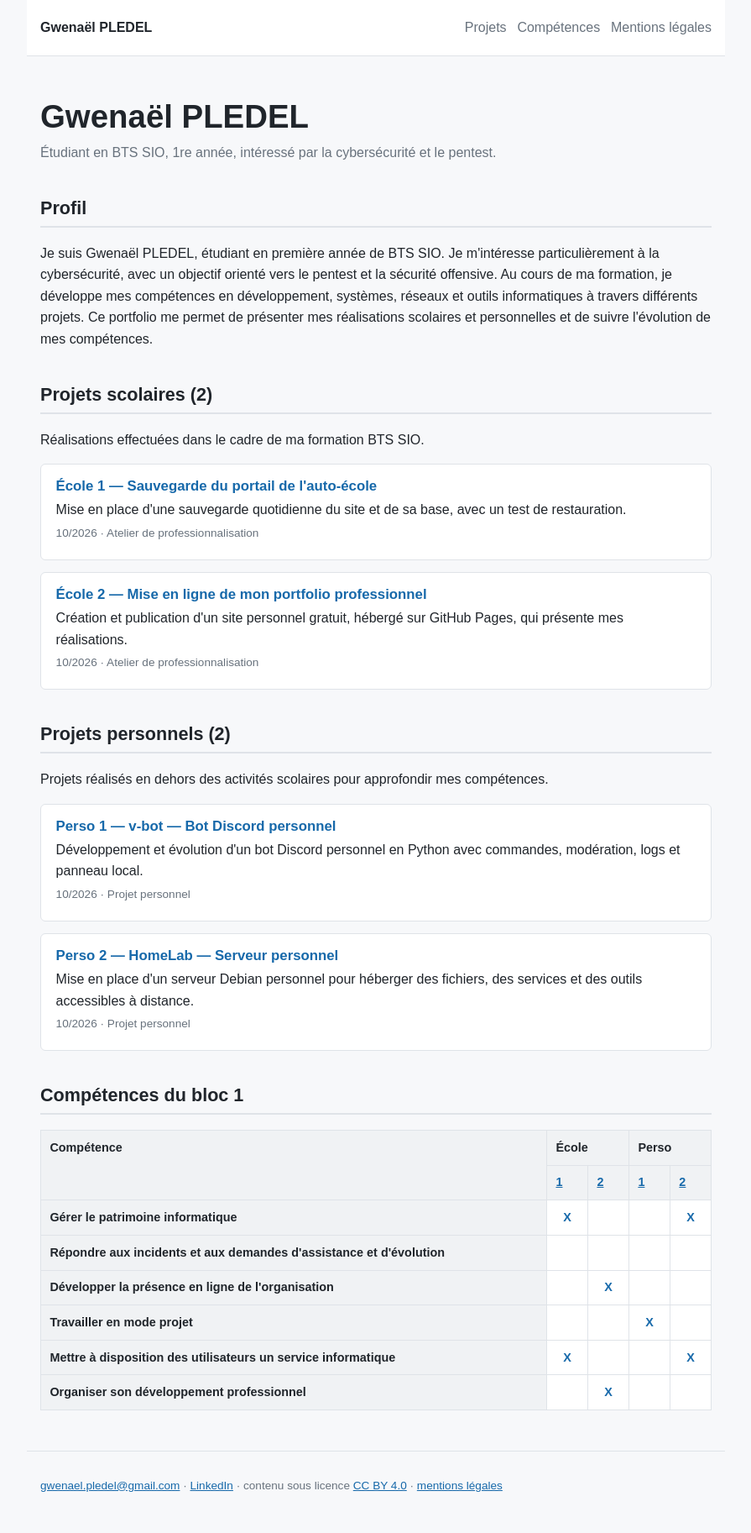
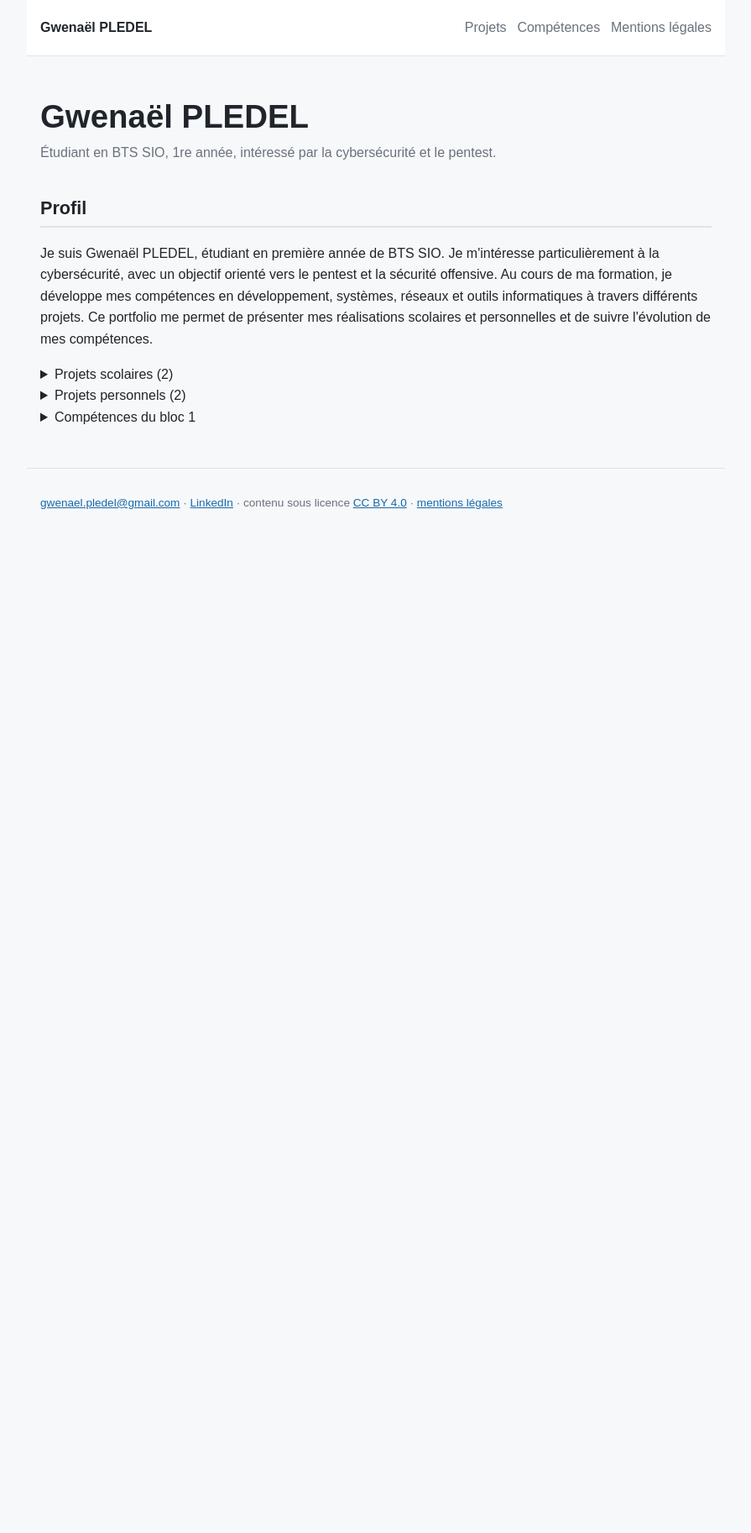
Before and after one commit to vzsca/Portfolio-Gwenael, a Jekyll site: the page built from index.html, in a window 1280 px wide. Shown: the whole page at 84% size, without its empty margins (192-1087 px from the left). Built offline with Jekyll 4.4.1, drawn with Linux system fonts in a browser that asks for light colours; after the commit the page ends 900 px from its top, so only the background shows below that.

Commit message:
Ajouter des catégories repliables sur l'accueil

```diff
--- a/index.html
+++ b/index.html
@@ -11,7 +11,9 @@ layout: default
 {% assign projets_ecole = projets | where: "type", "ecole" %}
 {% assign projets_perso = projets | where: "type", "perso" %}
 
-<h2 id="projets-ecole">Projets scolaires ({{ projets_ecole.size }})</h2>
+<details class="section-repliable">
+  <summary>Projets scolaires ({{ projets_ecole.size }})</summary>
+  <div class="section-contenu">
     <p>Réalisations effectuées dans le cadre de ma formation BTS SIO.</p>
     {% for p in projets_ecole %}
     <article class="carte">
@@ -20,8 +22,12 @@ layout: default
       <p class="meta">{{ p.date | date: "%m/%Y" }} · {{ p.cadre }}</p>
     </article>
     {% endfor %}
+  </div>
+</details>
 
-<h2 id="projets-perso">Projets personnels ({{ projets_perso.size }})</h2>
+<details class="section-repliable">
+  <summary>Projets personnels ({{ projets_perso.size }})</summary>
+  <div class="section-contenu">
     <p>Projets réalisés en dehors des activités scolaires pour approfondir mes compétences.</p>
     {% for p in projets_perso %}
     <article class="carte">
@@ -30,8 +36,12 @@ layout: default
       <p class="meta">{{ p.date | date: "%m/%Y" }} · {{ p.cadre }}</p>
     </article>
     {% endfor %}
+  </div>
+</details>
 
-<h2 id="competences">Compétences du bloc 1</h2>
+<details class="section-repliable">
+  <summary>Compétences du bloc 1</summary>
+  <div class="section-contenu">
     <div class="defile">
       <table>
         <thead>
@@ -68,3 +78,5 @@ layout: default
         </tbody>
       </table>
     </div>
+  </div>
+</details>
```
Lines whose indentation alone changed are shown as unchanged.
